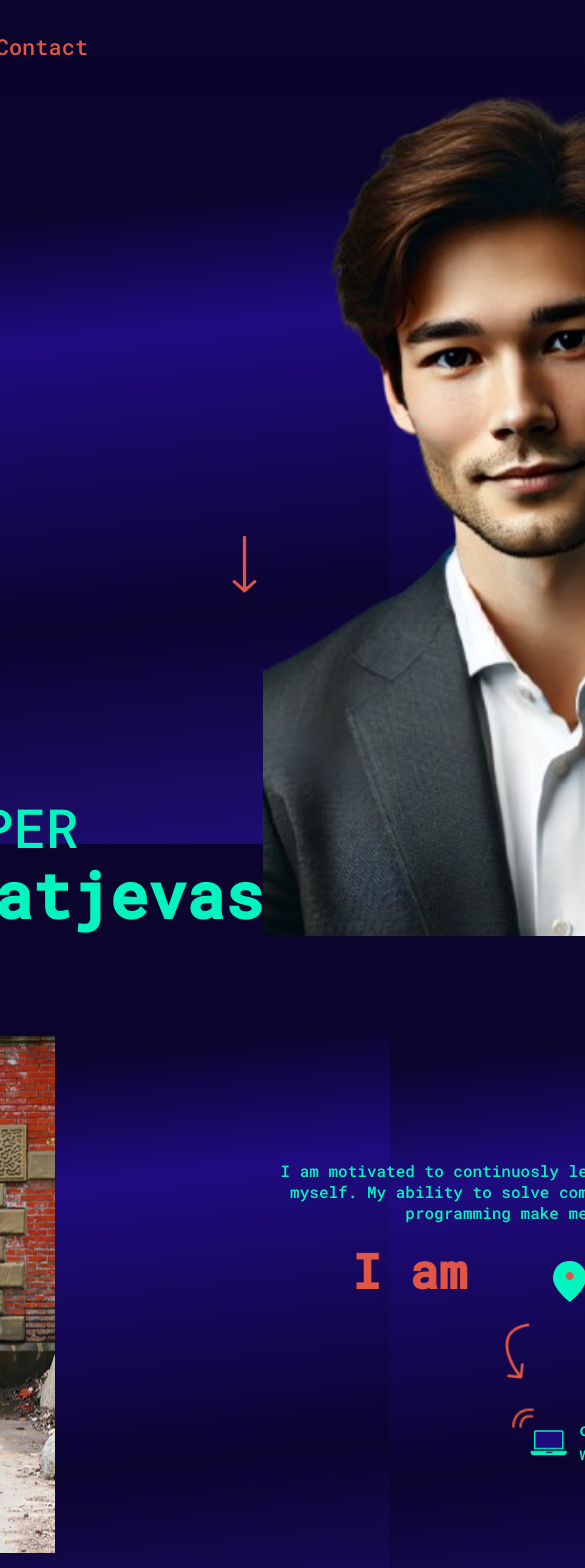
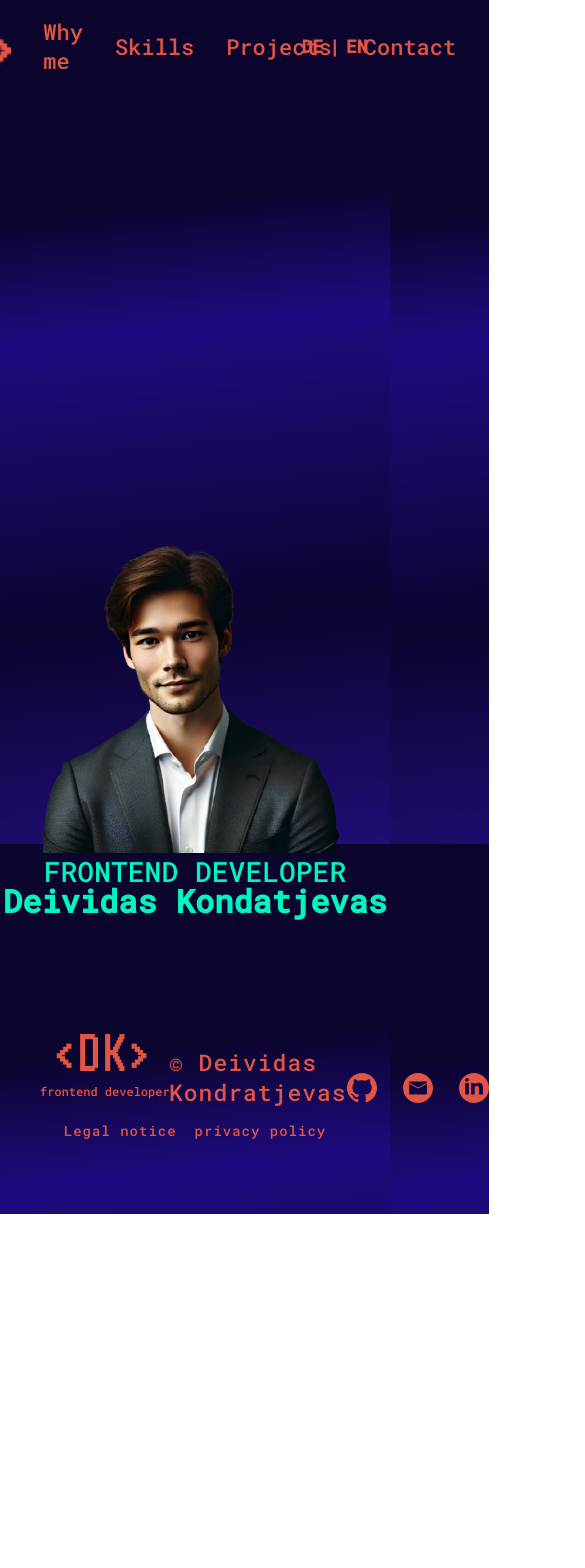
Before and after one commit to Deivis92/deividas-dev, an Angular app: page / in a window 390 px wide. Shown: the top 1568 px of the page, 585 px wide, since content can reach past the window. After the commit the page ends 1214 px from the top, so only its background shows below. Built offline with nearby package versions, Linux system fonts and the light colour scheme.

Commit message:
about me responsive not finished

```diff
--- a/src/app/app.component.html
+++ b/src/app/app.component.html
@@ -2,11 +2,11 @@
 <div class="container">
 <app-header></app-header>
 <app-about-me></app-about-me>
-<app-why-me></app-why-me>
+<!-- <app-why-me></app-why-me>
 <app-my-skills></app-my-skills>
 <app-my-projects></app-my-projects>
 <app-teamplayer></app-teamplayer>
-<app-contact-me></app-contact-me>
+<app-contact-me></app-contact-me>  -->
 
 <app-footer></app-footer>
 
--- a/src/app/components/about-me/about-me.component.scss
+++ b/src/app/components/about-me/about-me.component.scss
@@ -4,8 +4,8 @@
   width: 100%;
   display: flex;
   height: 100vh;
- max-height: 900px;
- margin-bottom: 100px;
+  max-height: 830px;
+  margin-bottom: 100px;
 }
 
 .content-left {
@@ -65,9 +65,9 @@
   display: flex;
 
   img {
+    object-fit: cover;
     width: 100%;
 
-    object-fit: cover;
   }
 }
 
@@ -87,3 +87,57 @@
     color: rgba(2, 244, 191, 1);
   }
 }
+
+@media (max-width: 1300px) {
+  .about-me {
+    flex-direction: column-reverse;
+  }
+
+  .arrow {
+    display: none;
+  }
+
+  .contact-me-btn {
+    display: none;
+  }
+
+  .content-right {
+    display: flex;
+    justify-content: center;
+  }
+
+  .content-left {
+    align-items: center;
+    text-align: center;
+    .buttons {
+      display: none;
+    }
+
+    .name-title {
+
+      h1 {
+      font-size: 44px;
+      }
+
+      h2 {
+        font-size: 28px;
+      }
+    }
+  }
+}
+
+  @media (max-width: 550px) {
+   .content-left {
+
+    .name-title {
+
+      h1 {
+      font-size: 32px;
+      }
+
+      h2 {
+        font-size: 28px;
+      }
+}
+   }
+}
--- a/src/app/components/my-skills/my-skills.component.scss
+++ b/src/app/components/my-skills/my-skills.component.scss
@@ -16,11 +16,13 @@ h1 {
 
 .skills-container-first {
   display: flex;
+  flex-wrap: wrap;
   gap: 100px;
   margin-bottom: 40px;
 }
 .skills-container-second {
   display: flex;
+  flex-wrap: wrap;
   gap: 100px;
 }
 
--- a/src/styles.scss
+++ b/src/styles.scss
@@ -30,8 +30,9 @@ body {
   background-repeat: no-repeat;
   background-attachment: fixed;
   font-family: "Roboto-Mono-Medium", sans-serif;
-  display: flex;
-  justify-content: center;
+
+
+
 }
 
 .container {
@@ -39,6 +40,10 @@ body {
   max-width: 1440px;
   margin: 0 auto;
   box-sizing: border-box;
+
+  @media (max-width: 1440px) {
+  margin: 0 40px;
+  }
 }
 
 .eletric-button {
```
